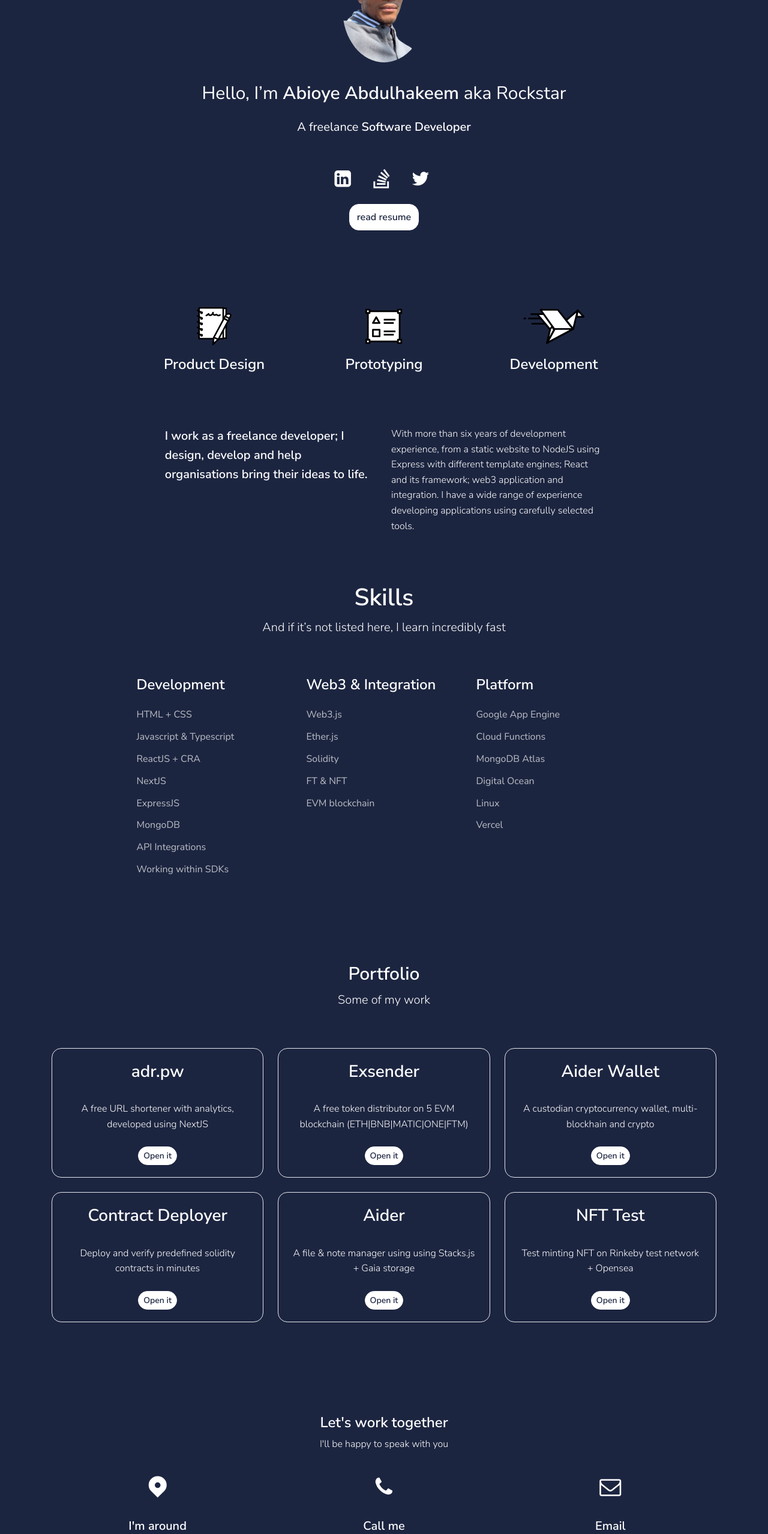
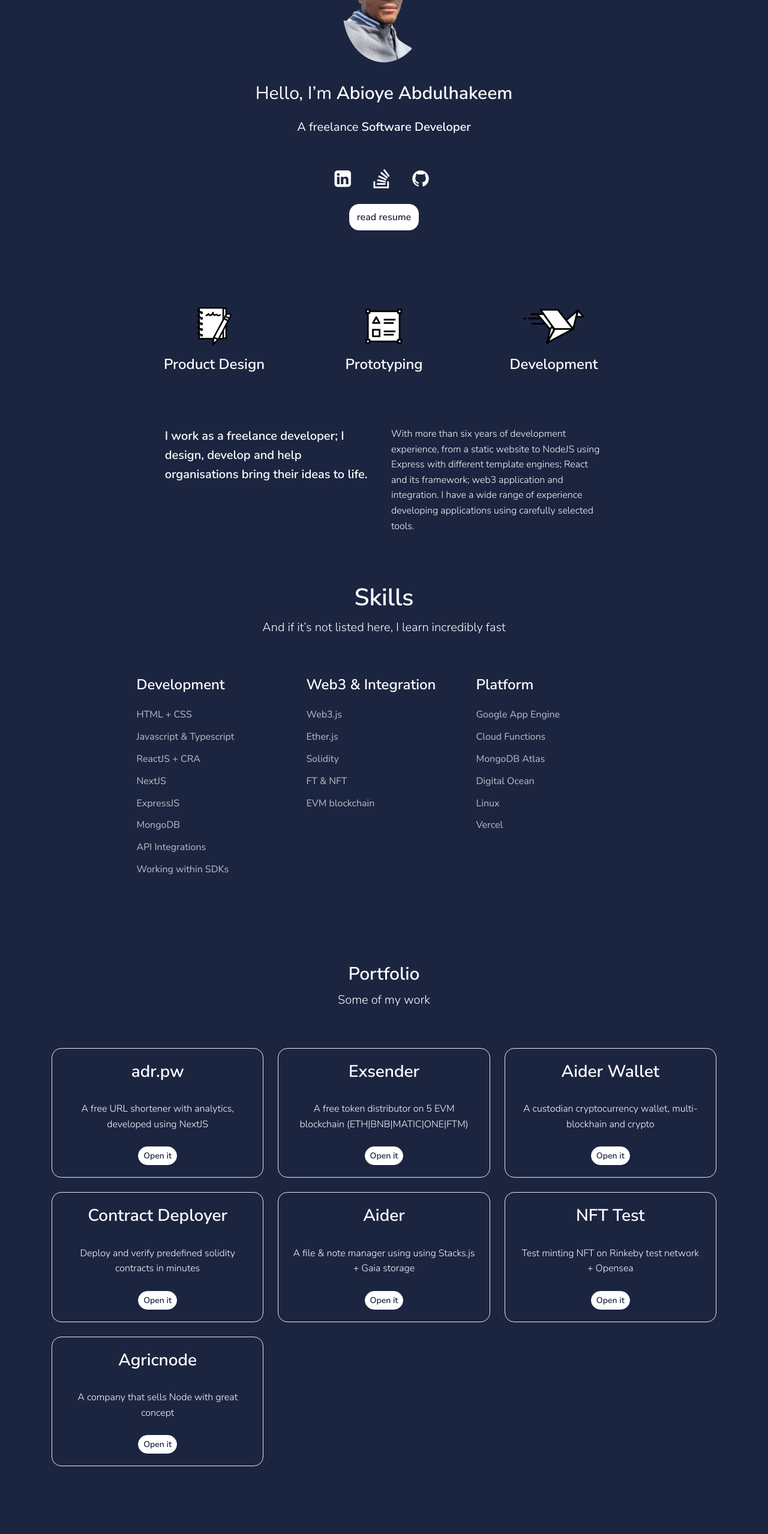
Before and after one commit to wisdomabioye/abkabioye, a plain HTML site: page index.html in a window 1280 px wide. Shown: the part 240-2797 px from the top of the page at 60% size. Drawn offline with Linux system fonts and the light colour scheme.

Commit message:
add github icon

```diff
--- a/index.html
+++ b/index.html
@@ -25,7 +25,7 @@
                         <div class="col-lg-8">
                             <img src="/assets/img/abk.png" class="rounded-circle image-lg border-gray-300 p-2" alt="Abioye Abdulhakeem">
                             <div class="mt-4 mb-5">
-                                <h1 class="display-4 fw-normal my-4">Hello, I’m <span class="fw-bold">Abioye Abdulhakeem</span> aka Rockstar</h1>
+                                <h1 class="display-4 fw-normal my-4">Hello, I’m <span class="fw-bold">Abioye Abdulhakeem</span> </h1>
                                 <h5 class="fw-normal">A freelance <span class="fw-bold">Software Developer</span></h5>
                             </div>
 
@@ -43,8 +43,8 @@
                                 </li>
 
                                 <li class="list-inline-item">
-                                    <a href="https://github.com/wisdomabioye" target="_blank" class="icon icon-md me-2" title="Twitter">
-                                        <span class="fs-2 icon-twitter"></span>
+                                    <a href="https://github.com/wisdomabioye" target="_blank" class="icon icon-md me-2" title="Github">
+                                        <span class="fs-2 icon-github-circled"></span>
                                     </a>
                                 </li>
                             </ul>
@@ -260,7 +260,7 @@
                             </div>
                         </div>
 
-                       <!--  <div class="col-md-6 col-lg-4 text-center">
+                        <div class="col-md-6 col-lg-4 text-center">
                             <div class="card bg-secondary mb-4">
                                 <div class="card-body">
                                     <h3>Agricnode</h3>
@@ -268,7 +268,7 @@
                                     <a href="https://node.agrichainxwallet.com/" target="_blank" class="btn btn-white btn-sm">Open it</a>
                                 </div>
                             </div>
-                        </div> -->
+                        </div>
 
                        <!--  <div class="col-md-6 col-lg-4 text-center">
                             <div class="card bg-secondary mb-4">
```
